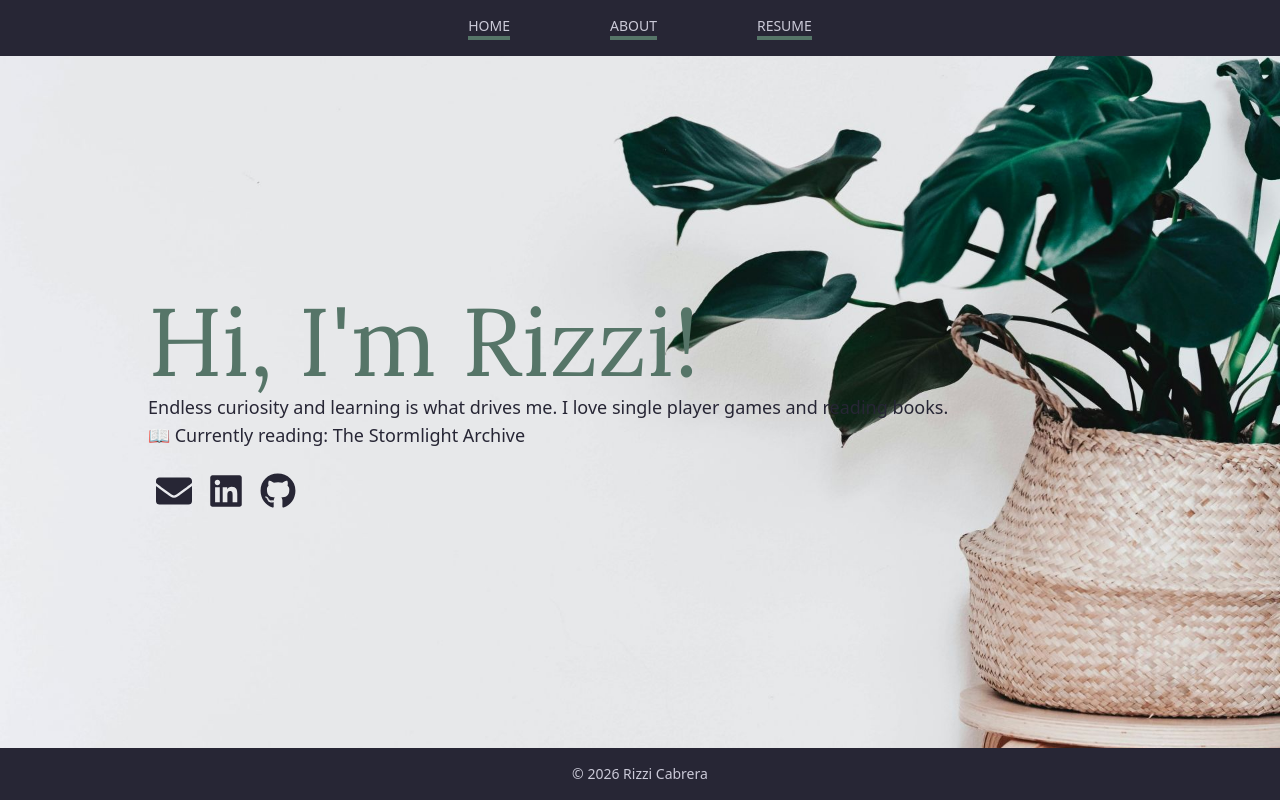
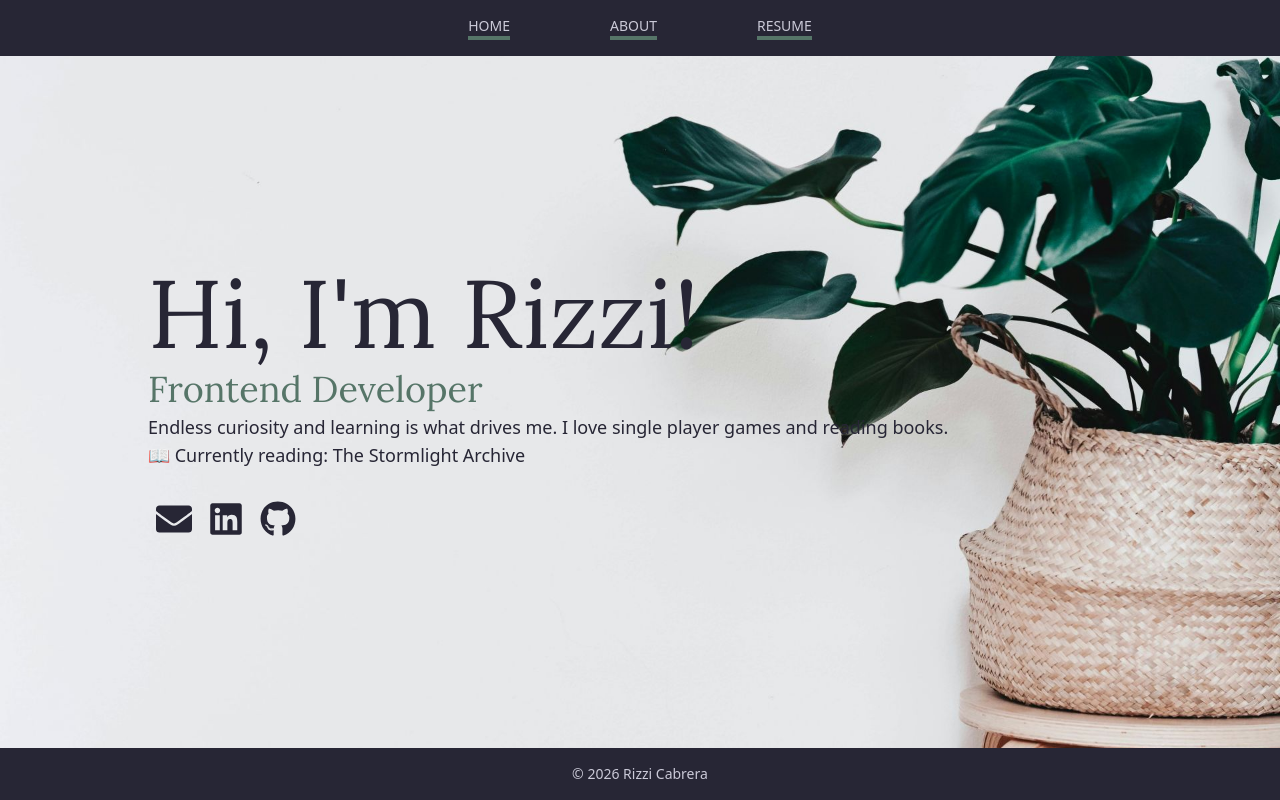
Before and after one commit to zeeneecodes/portfolio, a React (Vite) app: page / in a window 1280 px wide. Shown: the top 800 px of the page. Built offline with nearby package versions, Linux system fonts and the light colour scheme.

Commit message:
hero: include frontend dev title

```diff
--- a/src/features/personal/Hero.jsx
+++ b/src/features/personal/Hero.jsx
@@ -4,14 +4,17 @@ import Icon from "../../ui/Icon";
 function Hero() {
   return (
     <header className="bg-[url(/header.jpg)] md:bg-[url(/header-md.jpg)] lg:bg-[url(/header-lg.jpg)] bg-bottom-right bg-contain bg-no-repeat lg:bg-cover lg:bg-center h-dvh flex items-start lg:items-center md:pl-[10%] max-md:justify-center">
-      <div className="mt-60 md:mt-30 lg:mt-0 mx-5">
-        <h1 className="text-5xl md:text-7xl lg:text-8xl">Hi, I'm Rizzi!</h1>
+      <div className="mt-60 md:mt-30 lg:mt-0 mx-5 max-w-10/12">
+        <h1 className="text-5xl md:text-7xl lg:text-8xl text-text">
+          Hi, I'm Rizzi!
+        </h1>
+        <h2>Frontend Developer</h2>
         <p>
           Endless curiosity and learning is what drives me. I love single player
           games and reading books.
         </p>
         <p>📖 Currently reading: The Stormlight Archive</p>
-        <div className="mt-5">
+        <div className="mt-7">
           <Icon
             type="regular"
             icon={<FaEnvelope />}
```
